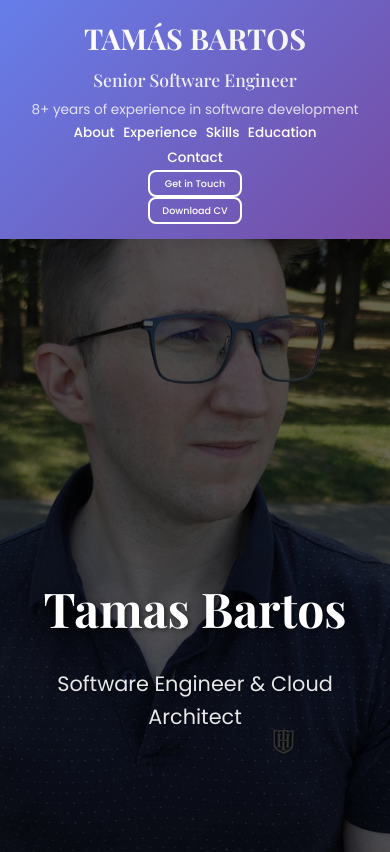
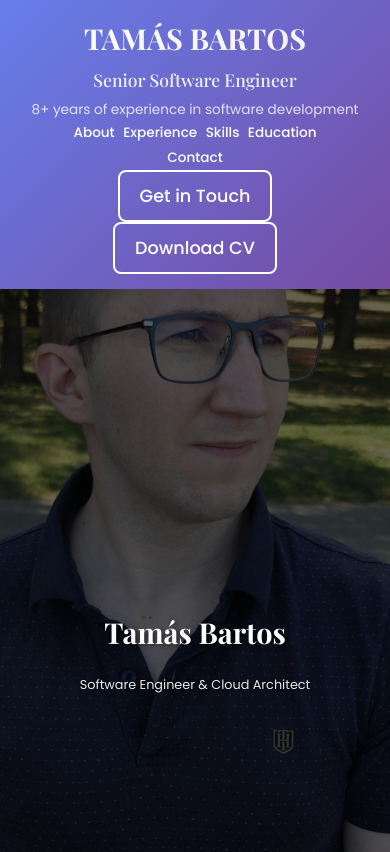
Before and after one commit to battact/cv, a React (Vite) app in the folder ui/: page / in a window 390 px wide. Shown: the top 852 px of the page. Built offline with nearby package versions, Linux system fonts and the light colour scheme.

Commit message:
* fix hero css

```diff
--- a/ui/src/components/contact/contact.css
+++ b/ui/src/components/contact/contact.css
@@ -12,6 +12,8 @@
   display: grid;
   grid-template-columns: repeat(auto-fit, minmax(200px, 1fr));
   gap: 30px;
+  justify-items: center;
+  align-items: center;
 }
 
 .contact-item {
@@ -19,6 +21,8 @@
   border-radius: 12px;
   box-shadow: 0 4px 6px rgba(0, 0, 0, 0.05);
   transition: transform 0.3s ease;
+  max-width: 100%;
+  width: 100%;
 }
 
 .contact-item:hover {
--- a/ui/src/components/hero/Hero.tsx
+++ b/ui/src/components/hero/Hero.tsx
@@ -14,7 +14,7 @@ const Hero: React.FC = () => {
       </div>
       <div className="hero-content">
         <div className="hero-text">
-          <h1 className="hero-title">Tamas Bartos</h1>
+          <h1 className="hero-title">Tamás Bartos</h1>
           <p className="hero-subtitle">Software Engineer & Cloud Architect</p>
         </div>
       </div>
--- a/ui/src/components/hero/hero.css
+++ b/ui/src/components/hero/hero.css
@@ -1,6 +1,6 @@
 /* Hero Component Styles */
 
-/* Hero Section */
+/* Container query support */
 .hero-section {
   position: relative;
   height: 100vh;
@@ -8,6 +8,8 @@
   align-items: center;
   justify-content: flex-start;
   overflow: hidden;
+  container-type: inline-size;
+  container-name: hero;
 }
 
 .hero-background {
@@ -102,9 +104,9 @@
   transform: translateY(-2px);
 }
 
-/* Responsive Styles */
+/* Container Queries */
 
-@media (max-width: 768px) {
+@container hero (max-width: 768px) {
   .hero-content {
     margin-left: 0;
     margin-top: 300px;
@@ -128,16 +130,22 @@
   .btn {
     padding: 0.8% 1.6%;
     font-size: 0.85rem;
-  }
-
-  .btn {
     width: 100%;
     max-width: 80%;
   }
 }
 
 /* OnePlus 12 and similar high-DPI phones */
-@media (max-width: 480px) and (min-resolution: 2dppx) {
+@container hero (max-width: 480px) {
+  .hero-section {
+    width: 100% !important;
+    max-width: 100% !important;
+    margin: 0 !important;
+    padding-left: 0 !important;
+    padding-right: 0 !important;
+    box-sizing: border-box;
+  }
+
   .hero-content {
     text-align: center;
     padding: 0 1%;
@@ -153,24 +161,6 @@
   }
 
   .btn {
-    width: 70%;
-    max-width: 150px;
-    padding: 0.5% 0.8%;
-    font-size: 0.6rem;
-  }
-}
-
-@media (max-width: 480px) {
-  .hero-section {
-    width: 100% !important;
-    max-width: 100% !important;
-    margin: 0 !important;
-    padding-left: 0 !important;
-    padding-right: 0 !important;
-    box-sizing: border-box;
-  }
-
-  .btn {
     width: 60% !important;
     max-width: 120px !important;
     font-size: 0.6rem !important;
```
